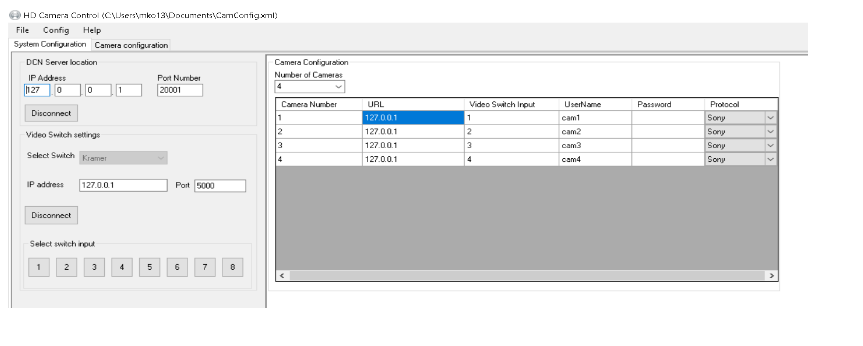
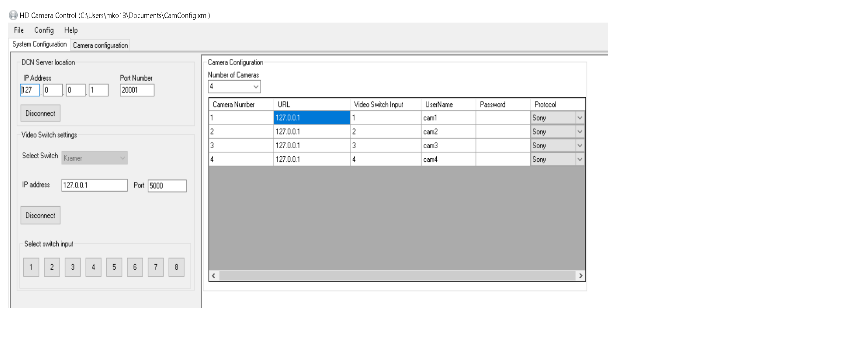
Before and after one commit to bscav/Avionic_Config, a plain HTML site: page index.html in a window 1280 px wide. Shown: the whole page, without its empty margins (0-863 px from the left). Drawn offline with Linux system fonts and the light colour scheme.

Commit message:
Update index.html

```diff
--- a/index.html
+++ b/index.html
@@ -1,5 +1,5 @@
 <html>
   <body>
-<img id="config" src="https://raw.githubusercontent.com/bscav/Avionic_Config/main/avionic%20hd%20camera.png" width="800" height="300" align="left">
+<img id="config" src="https://raw.githubusercontent.com/bscav/Avionic_Config/main/avionic%20hd%20camera.png" width="600" height="300" align="left">
 </body>
 </html>
```
